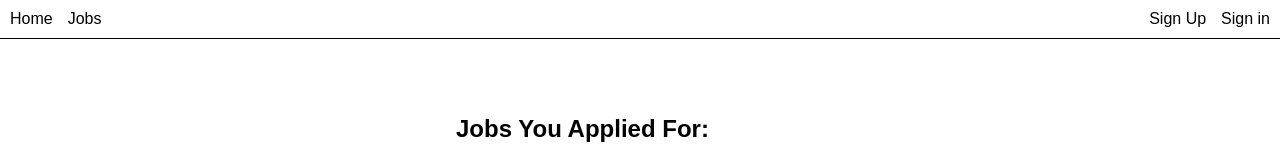
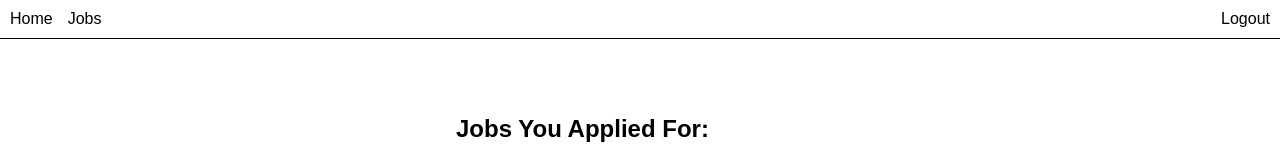
Before and after one commit to Ndima-karabo17/JobApplication-Tracker, a React (Vite) app: page /Home in a window 1280 px wide. Shown: the top 160 px of the page. Built offline with nearby package versions, Linux system fonts and the light colour scheme.

Commit message:
Update Home.tsx
added a status

```diff
--- a/src/Home.tsx
+++ b/src/Home.tsx
@@ -52,8 +52,8 @@ function Home() {
             <li><Link to="/JobPage">Jobs</Link></li>
           </ul>
           <ul className="nav-right">
-            <li><Link to="/Registration">Sign Up</Link></li>
-            <li><Link to="/Login">Sign in</Link></li>
+
+            <li><Link to="/">Logout</Link></li>
           </ul>
         </nav>
       </header>
```
